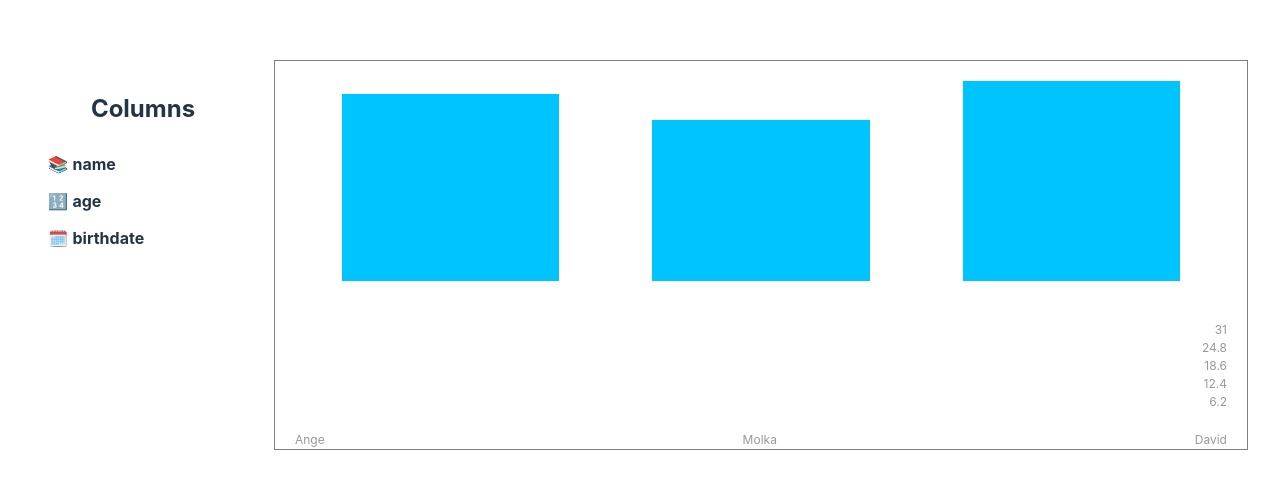
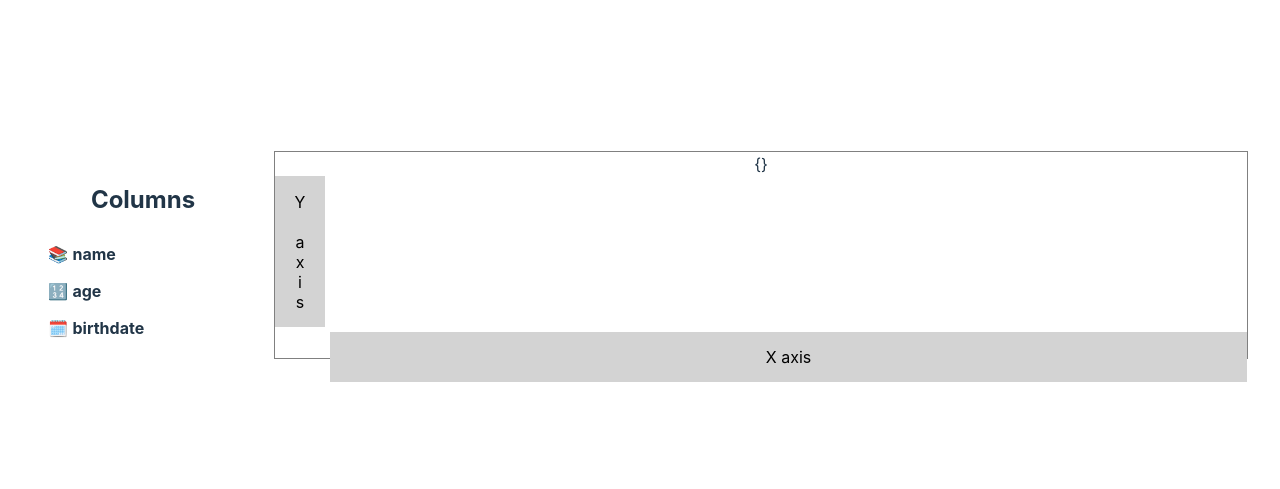
Before and after one commit to davinov/easy-charts, a React (Vite) app: page / in a window 1280 px wide. Shown: the part 145-634 px from the top of the page. Built offline with nearby package versions, Linux system fonts and the light colour scheme.

Commit message:
Drag and drop x axis

```diff
--- a/src/App.tsx
+++ b/src/App.tsx
@@ -3,6 +3,9 @@ import { ColumnsList } from './ColumnsList'
 import { Chart } from './Chart'
 import SAMPLE_DATA from './datasets/sample-data';
 import styled from "styled-components";
+import { useState } from 'react';
+import { CurrentColumnDraggedContext } from './ColumDraggedProvider';
+import { ColumnProps } from './Column';
 
 const ChartEditorLayout = styled.div`
   height: 100%;
@@ -12,17 +15,21 @@ const ChartEditorLayout = styled.div`
 `;
 
 function App() {
+  const [currentDraggedColumn, setCurrentDraggedColumn] =
+  useState<ColumnProps | null>(null);
 
-  return <>
-    <ChartEditorLayout>
-      <ColumnsList
-          columns={SAMPLE_DATA.schema}
-      ></ColumnsList>
-      <Chart
-          data={SAMPLE_DATA.data}
-      ></Chart>
-    </ChartEditorLayout>
- </>;
+  return (
+    <>
+      <ChartEditorLayout>
+        <CurrentColumnDraggedContext.Provider
+          value={[currentDraggedColumn, setCurrentDraggedColumn]}
+        >
+          <ColumnsList columns={SAMPLE_DATA.schema}></ColumnsList>
+          <Chart data={SAMPLE_DATA.data}></Chart>
+        </CurrentColumnDraggedContext.Provider>
+      </ChartEditorLayout>
+    </>
+  );
 }
 
 export default App
--- a/src/Chart.tsx
+++ b/src/Chart.tsx
@@ -1,4 +1,43 @@
-import styled from 'styled-components';
+import styled, {css} from 'styled-components';
+import { CurrentColumnDraggedContext } from './ColumDraggedProvider';
+import { ReactNode, useContext, useState } from 'react';
+
+
+const OrthonormalLayout = styled.div`
+  height: 100%;
+  width: 100%;
+  display: grid;
+  grid-template-columns: 50px 1fr;
+  grid-template-rows: 1fr 50px;
+  grid-column-gap: 5px;
+  grid-row-gap: 5px;
+`;
+
+
+const AxisPlaceholderStyled = styled.div<{ $isDraggedOver: boolean; }>`
+  background: lightgray;
+  display: flex;
+  align-items: center;
+  justify-content: center;
+  color: black;
+
+  ${(props) =>
+    props.$isDraggedOver &&
+    css`
+      background: orange;
+      color: yellow;
+    `}
+`;
+
+const XAxisPlaceholder = styled(AxisPlaceholderStyled)`
+  grid-area: 2 / 2 / 3 / 3;
+`;
+
+const YAxisPlaceholder = styled(AxisPlaceholderStyled)`
+  grid-area: 1 / 1 / 2 / 2;
+  writing-mode: vertical-lr;
+  text-orientation: upright;
+`;
 
 const XAxis = styled.div`
     display: flex;
@@ -38,13 +77,47 @@ const Bar = styled.div`
     margin-right: 5%;
 `;
 
+interface ChartConfig {
+    x?: string;
+    y?: string;
+}
+
 export function Chart({data}) {
+    const [currentDraggedColumn] = useContext(CurrentColumnDraggedContext)
+    // const maxAge = Math.max(...data.map(item => item.age));
 
-    const maxAge = Math.max(...data.map(item => item.age));
+    const [isDraggedOver, setIsDraggedOver]= useState<boolean>(false);
+    function handleDrop() {
+        setChartConfig({
+            ...chartConfig,
+            x: currentDraggedColumn?.name,
+        });
+        setIsDraggedOver(false);
+    }
+
+    function handleDragOver(event) {
+        event.preventDefault();
+        setIsDraggedOver(true);
+    }
+
+    const [chartConfig, setChartConfig] = useState<ChartConfig>({});
 
     return (
-        <ChartDiv>
-            <BarChart>
+      <ChartDiv>
+        <div>{JSON.stringify(chartConfig)}</div>
+        <OrthonormalLayout>
+          <YAxisPlaceholder>Y axis</YAxisPlaceholder>
+          <XAxisPlaceholder
+            $isDraggedOver={isDraggedOver}
+            onDragOver={handleDragOver}
+            onDragLeave={() => setIsDraggedOver(false)}
+            onDrop={handleDrop}
+          >
+            X axis
+          </XAxisPlaceholder>
+        </OrthonormalLayout>
+
+        {/* <BarChart>
                 {data.map(item => (
                     <Bar
                         key={item.name}
@@ -63,7 +136,7 @@ export function Chart({data}) {
                 {data.map(item => (
                     <div key={item.name}>{item.name}</div>
                 ))}
-            </XAxis>
-        </ChartDiv>
+            </XAxis> */}
+      </ChartDiv>
     );
 }
--- /dev/null
+++ b/src/ColumDraggedProvider.ts
@@ -0,0 +1,6 @@
+import { createContext } from 'react';
+import { ColumnProps } from './Column';
+
+export const CurrentColumnDraggedContext = createContext<
+    [ColumnProps | null, (c: ColumnProps | null) => void]
+>([null, () => {console.log('plop')}]);
--- a/src/Column.tsx
+++ b/src/Column.tsx
@@ -1,8 +1,10 @@
 import { ColumnEmoji, ColumnType } from "./column-type";
 import styled from "styled-components";
+import { useContext } from "react";
+import { CurrentColumnDraggedContext } from './ColumDraggedProvider';
 
 export interface ColumnProps {
-  column: string;
+  name: string;
   type: ColumnType;
 }
 
@@ -21,10 +23,20 @@ const ColumnItem = styled.div`
     }
 `;
 
-export function Column({column, type}: ColumnProps) {
-    return (
-      <ColumnItem>
-        {ColumnEmoji[type]} <b> {column}</b>
+export function Column(column: ColumnProps) {
+  const [_, setCurrentDraggedColumn] = useContext(CurrentColumnDraggedContext);
+
+  function handleDragStart() {
+    setCurrentDraggedColumn(column);
+  }
+
+  function handleDragEnd() {
+    setCurrentDraggedColumn(null);
+  }
+
+  return (
+      <ColumnItem draggable onDragStart={handleDragStart} onDragEnd={handleDragEnd}>
+        {ColumnEmoji[column.type]} <b> {column.name}</b>
       </ColumnItem>
     );
 }
--- a/src/ColumnsList.tsx
+++ b/src/ColumnsList.tsx
@@ -12,10 +12,7 @@ export function ColumnsList({ columns }: ColumnsListProps) {
       <div className="sidebar">
         <h2>Columns</h2>
         {columns.map((c, index) => (
-          <p key={index}>{c.name}</p>
-        ))}
-        {columns.map((c) => (
-          <Column key={c.id} {...c} />
+          <Column key={index} {...c} />
         ))}
       </div>
     </div>
--- a/src/datasets/sample-data.ts
+++ b/src/datasets/sample-data.ts
@@ -3,15 +3,15 @@ import { ColumnType } from "../column-type";
 export default {
   schema: [
     {
-      column: "name",
+      name: "name",
       type: ColumnType.TEXT,
     },
     {
-      column: "age",
+      name: "age",
       type: ColumnType.NUMERIC,
     },
     {
-      column: "birthdate",
+      name: "birthdate",
       type: ColumnType.DATE,
     },
   ],
```
